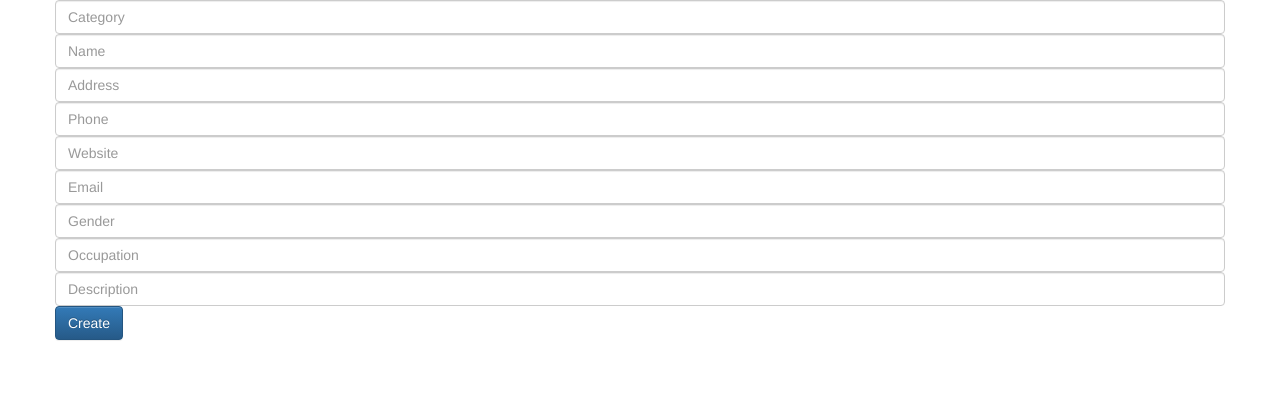
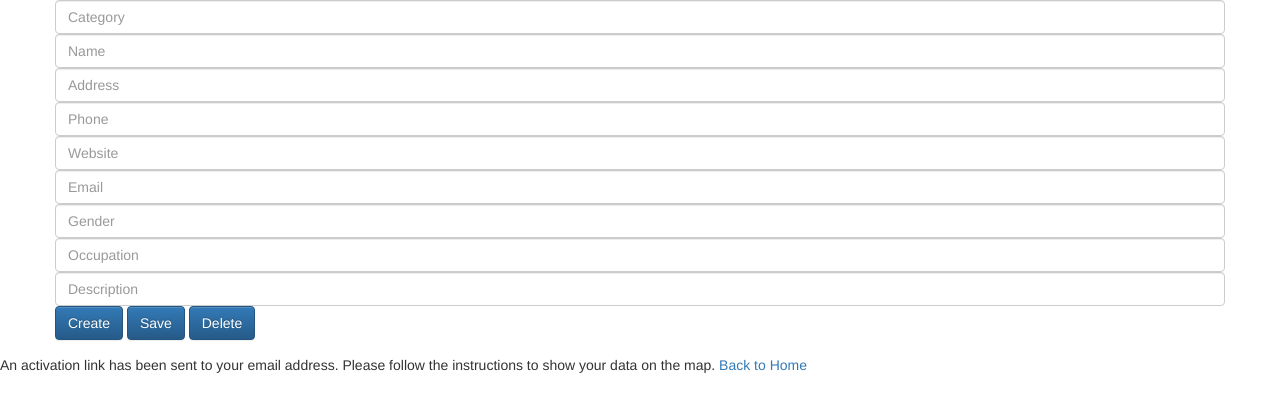
Before and after one commit to farhadkzm/persi_map, a Django app: page /new in a window 1280 px wide. Shown: the top 412 px of the page. Run offline with Django 3.2, Linux system fonts and the light colour scheme; some libraries are stand-ins or nearby versions.

Commit message:
loaded item from ES.

```diff
--- a/web/map/templates/map/new_item.html
+++ b/web/map/templates/map/new_item.html
@@ -13,6 +13,7 @@
     <link rel="stylesheet" href="https://maxcdn.bootstrapcdn.com/bootstrap/3.3.7/css/bootstrap-theme.min.css"
           integrity="sha384-rHyoN1iRsVXV4nD0JutlnGaslCJuC7uwjduW9SVrLvRYooPp2bWYgmgJQIXwl/Sp" crossorigin="anonymous">
     <script src="https://ajax.googleapis.com/ajax/libs/angularjs/1.5.6/angular.min.js"></script>
+    <script src="https://cdn.jsdelivr.net/lodash/4.17.4/lodash.min.js"></script>
     <script src='https://www.google.com/recaptcha/api.js'></script>
     <title>Add a new service</title>
 
@@ -23,19 +24,65 @@
 
         newItemApp.controller('NewItemController', function NewItemController($scope, $http, $interpolate) {
 
-            $scope.submitted = false;
-            $scope.form = {};
-            $http.defaults.xsrfCookieName = 'csrftoken';
-            $http.defaults.xsrfHeaderName = 'X-CSRFToken';
+                $scope.init = function () {
+                      let existing_item = _.get({{item | safe}},'_source', undefined );
+                      let existing_item_id = _.get(existing_item,'_id', undefined );
+
+                    if (existing_item) {
+
+                        document.getElementById('address-formatted-hidden').value = existing_item.location.address;
+                        document.getElementById('pac-input').value = existing_item.location.address;
+                        document.getElementById('address-lat-hidden').value = existing_item.location.geo_set.lat;
+                        document.getElementById('address-lon-hidden').value = existing_item.location.geo_set.lon;
+                        $scope.item = existing_item;
+                        $scope.item_id = existing_item_id;
+                    } else
+                        $scope.item = {};
+
+                    $scope.submitted = false;
+
+                    $http.defaults.xsrfCookieName = 'csrftoken';
+                    $http.defaults.xsrfHeaderName = 'X-CSRFToken';
+                };
+
+            $scope.saveItem = function () {
+                $scope.createItem($scope.item_id);
+            };
+
+            $scope.deleteItem = function () {
+                let formData = {
+                    recaptcha: angular.element(document.querySelector('#g-recaptcha-response')).val(),
+                    id:id
+
+                };
+
+                formData = _.merge(formData, $scope.form);
+                $http({
+                        url: '/delete',
+                        method: 'POST',
+                        data: formData,
+                        headers: {'Content-Type': 'application/x-www-form-urlencoded'}
+                    }
+                ).success(function (data) {
+                    $scope.submitted = true;
 
 
-            $scope.createNewItem = function () {
+                }).error(function (data) {
+                    console.error('failed!')
+                });
+
+
+
+            };
+
+            $scope.createItem = function (id) {
 
                 let formData = {
                     recaptcha: angular.element(document.querySelector('#g-recaptcha-response')).val(),
                     address: angular.element(document.querySelector('#address-formatted-hidden')).val(),
                     lat: angular.element(document.querySelector('#address-lat-hidden')).val(),
-                    lon: angular.element(document.querySelector('#address-lon-hidden')).val()
+                    lon: angular.element(document.querySelector('#address-lon-hidden')).val(),
+                    id:id
 
                 };
 
@@ -79,24 +126,26 @@
 
 </head>
 <body ng-app="newItemApp" ng-controller="NewItemController">
-<div class="container" ng-if="!submitted">
+<div class="container" ng-if="!submitted" ng-init="init()">
 
     <div class="row">
         <form class="form-group">
-            <input placeholder="Category" class="form-control" ng-model="form.category"/>
-            <input placeholder="Name" class="form-control" ng-model="form.name"/>
+            <input placeholder="Category" class="form-control" ng-model="item.type"/>
+            <input placeholder="Name" class="form-control" ng-model="item.name"/>
             <input placeholder="Address" id="pac-input" class="form-control"/>
             <input id="address-formatted-hidden" type="hidden"/>
             <input id="address-lat-hidden" type="hidden"/>
             <input id="address-lon-hidden" type="hidden"/>
-            <input placeholder="Phone" class="form-control" ng-model="form.phone"/>
-            <input placeholder="Website" class="form-control" ng-model="form.link"/>
-            <input placeholder="Email" class="form-control" ng-model="form.email"/>
-            <input placeholder="Gender" class="form-control" ng-model="form.gender"/>
-            <input placeholder="Occupation" class="form-control" ng-model="form.occupation"/>
-            <input placeholder="Description" class="form-control" ng-model="form.description"/>
+            <input placeholder="Phone" class="form-control" ng-model="item.location.phone"/>
+            <input placeholder="Website" class="form-control" ng-model="item.detail.website"/>
+            <input placeholder="Email" class="form-control" ng-model="item.detail.email"/>
+            <input placeholder="Gender" class="form-control" ng-model="item.detail.gender"/>
+            <input placeholder="Occupation" class="form-control" ng-model="item.detail.occupation"/>
+            <input placeholder="Description" class="form-control" ng-model="item.detail.description"/>
             <div class="g-recaptcha" data-sitekey="6LfiNhUUAAAAAPweRUWVNkrAcnwXpC9E59saBWGR"></div>
-            <button class="btn btn-primary" type="button" ng-click="createNewItem()">Create</button>
+            <button class="btn btn-primary" type="button" ng-click="createItem()">Create</button>
+            <button class="btn btn-primary" type="button" ng-click="saveItem()">Save</button>
+            <button class="btn btn-primary" type="button" ng-click="deleteItem()">Delete</button>
 
         </form>
 
@@ -114,7 +163,6 @@
         src="https://maps.googleapis.com/maps/api/js?key=AIzaSyDU0yX6BlIhIF8JLESH9qWu0_GZtAtBtwo&callback=initAutoComplete&libraries=places">
 </script>
 
-<script async defer src="https://cdn.jsdelivr.net/lodash/4.17.4/lodash.min.js"></script>
 
 </body>
 </html>
--- a/web/map/views.py
+++ b/web/map/views.py
@@ -1,3 +1,4 @@
+import hashlib
 import json
 import re
 import requests
@@ -11,10 +12,6 @@
 es = Elasticsearch([{
     'host': 'search-persi-es-4zjjaw2exoo73nq2xbq3mvulie.us-west-2.es.amazonaws.com', 'port': 443, 'use_ssl': True
 }])
-
-
-def create_new_item(request):
-    return JsonResponse('')
 
 
 def search(request):
@@ -93,8 +90,16 @@
 
 def new_item(request):
     if request.method == 'GET':
-        return render(request, "map/new_item.html", {})
+        id = request.GET.get('id', None)
+        if id is None:
+            return render(request, "map/new_item.html", {})
 
+        item = get_item_by_id(id)
+        item_json = None
+        if item is not None:
+            item_json = json.dumps(item)
+
+        return render(request, "map/new_item.html", {'item': item_json})
     if request.method == 'POST':
         return handle_new_item_post(request)
 
@@ -136,6 +141,14 @@
         return True
 
 
+def get_item_by_id(id):
+    return es.get(index='object', doc_type='item', id=id)
+
+
+def item_exists(id):
+    return es.exists(index='object', doc_type='item', id=id)
+
+
 def handle_new_item_post(request):
     payload = json.loads(request.body)
 
@@ -147,6 +160,11 @@
     if not send_email(payload):
         return HttpResponse(status=401)
 
+    email = cleanhtml(payload.get('email'))
+    id = hashlib.md5(email).hexdigest()
+    if not item_exists(id):
+        return HttpResponse(status=401)
+
     data = {
         'type': cleanhtml(payload.get('category')),
         'src': 'peri_map',
@@ -156,7 +174,7 @@
             'occupation': cleanhtml(payload.get('occupation')),
             'description': cleanhtml(payload.get('description')),
             'gender': cleanhtml(payload.get('gender')),
-            'email': cleanhtml(payload.get('email'))
+            'email': email
         },
         'location': {
             'phone': cleanhtml(payload.get('phone')),
@@ -168,7 +186,7 @@
         },
     }
     # store data in elasticsearch
-    res = es.index(index='object', doc_type='item', id=1, body=data)
+    res = es.index(index='object', doc_type='item', id=id, body=data)
     # todo check response of the res
 
     return HttpResponse()
```
